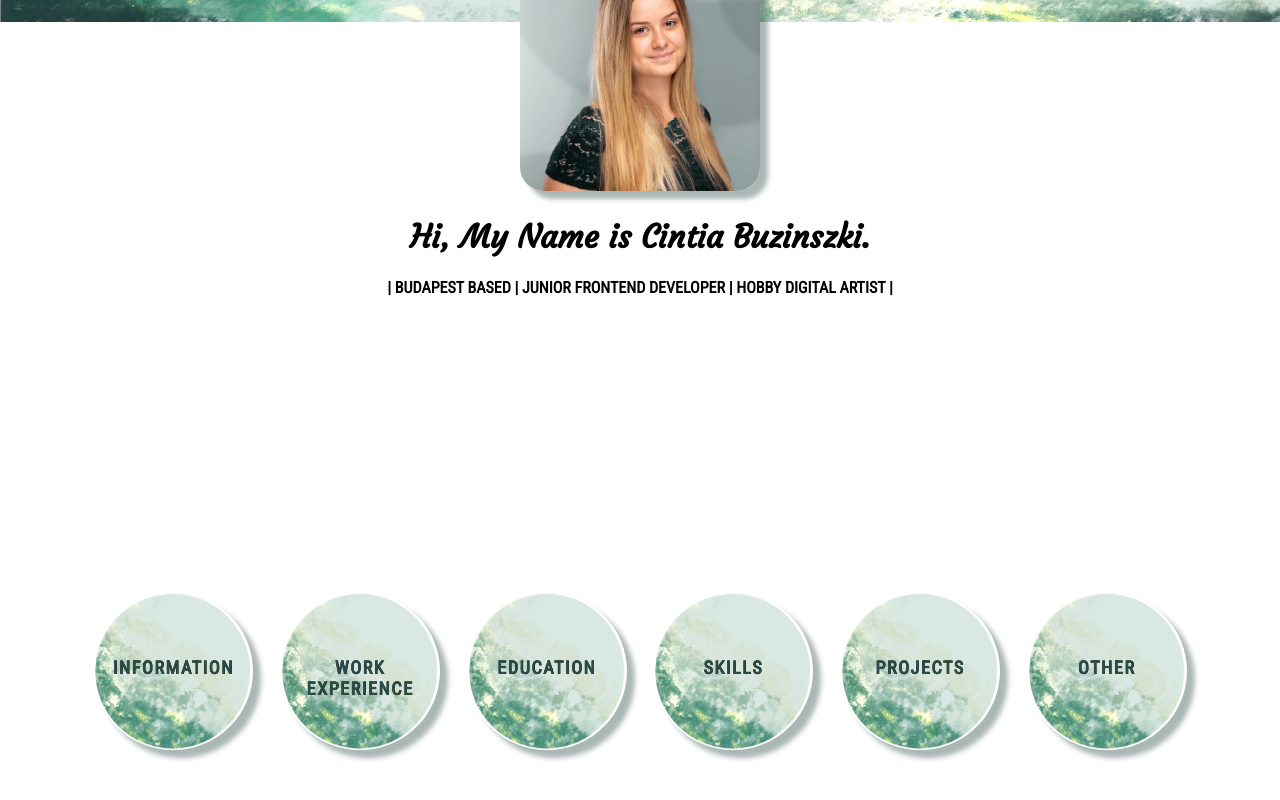
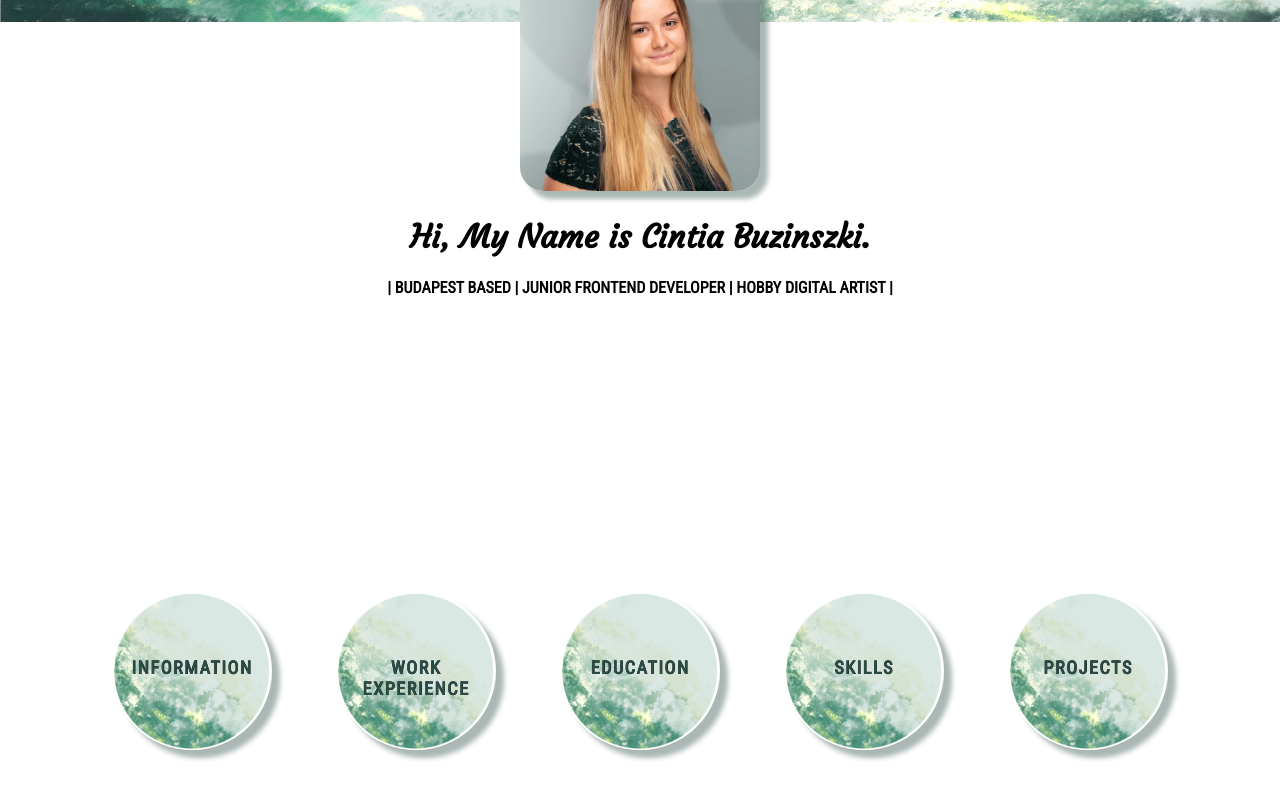
Before and after one commit to BuzinszkiCintia/personal-page, a React (Create React App) app: page / in a window 1280 px wide. Shown: the part 288-1088 px from the top of the page. Built offline with nearby package versions, Linux system fonts and the light colour scheme.

Commit message:
create Links with react scroll

```diff
--- a/src/components/MiddleNavbar/MiddleNavbar.jsx
+++ b/src/components/MiddleNavbar/MiddleNavbar.jsx
@@ -6,6 +6,7 @@ import {
   MainContainer,
 } from "../MiddleNavbar/MiddleNavbar.styled";
 import navbarImg from "../../images/IMG_1396.PNG";
+import { Link } from "react-scroll";
 
 const MiddleNavbar = () => {
   let navItems = [
@@ -14,17 +15,25 @@ const MiddleNavbar = () => {
     "Education",
     "Skills",
     "Projects",
-    "Other",
   ];
 
   return (
     <MainContainer>
       <MinddleNavbarContainer>
-        {navItems.map((item) => {
+        {navItems?.map((item) => {
           return (
-            <PictureContainer key={item}>
-              <NavbarLabel>{item}</NavbarLabel>
-              <NavbarIMG src={navbarImg} alt={item} />
+            <PictureContainer>
+              <Link
+                to={item}
+                spy={true}
+                smooth={true}
+                duration={500}
+                className={item}
+                activeClass={item}
+              >
+                <NavbarLabel> {item}</NavbarLabel>
+              </Link>
+              <NavbarIMG src={navbarImg} alt="information" />
             </PictureContainer>
           );
         })}
--- a/src/components/MiddleNavbar/MiddleNavbar.styled.js
+++ b/src/components/MiddleNavbar/MiddleNavbar.styled.js
@@ -13,9 +13,10 @@ export const MinddleNavbarContainer = styled.div`
 `;
 export const PictureContainer = styled.div`
   position: relative;
-  //kell még hover effect esetleg az aljára valami svg
   &:hover {
     cursor: pointer;
+    box-shadow: 0 0.5em 0.5em -0.4em var(--hover);
+    transform: translateY(-0.3em);
   }
 `;
 export const NavbarIMG = styled.img`
```
